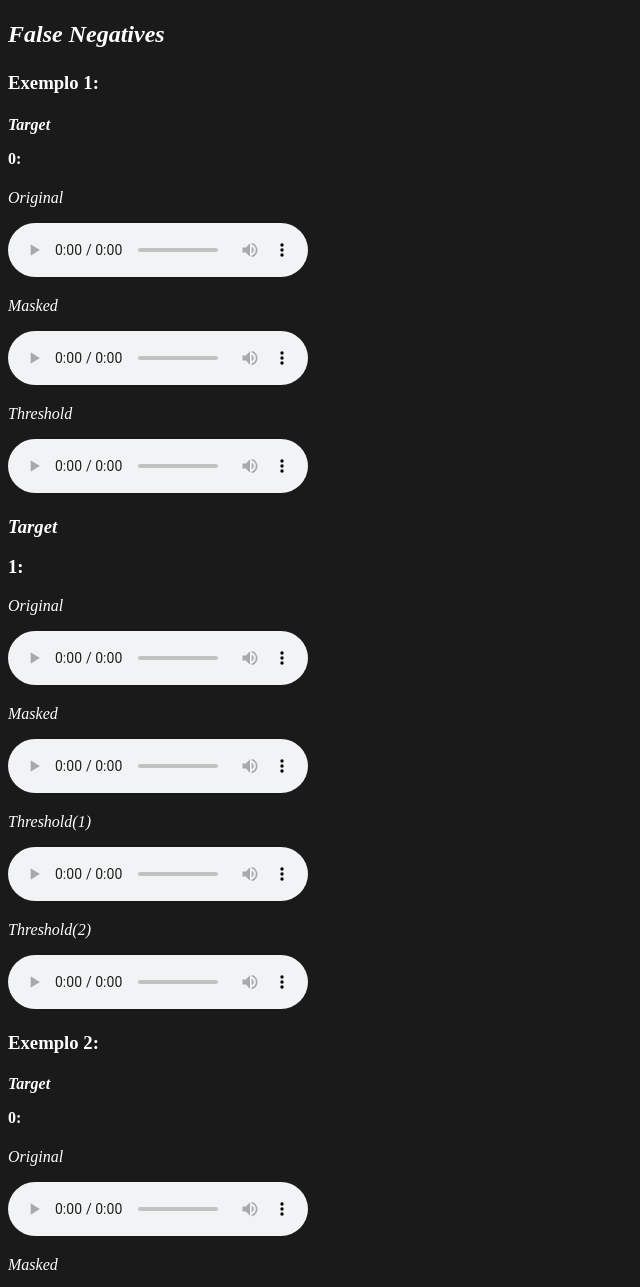
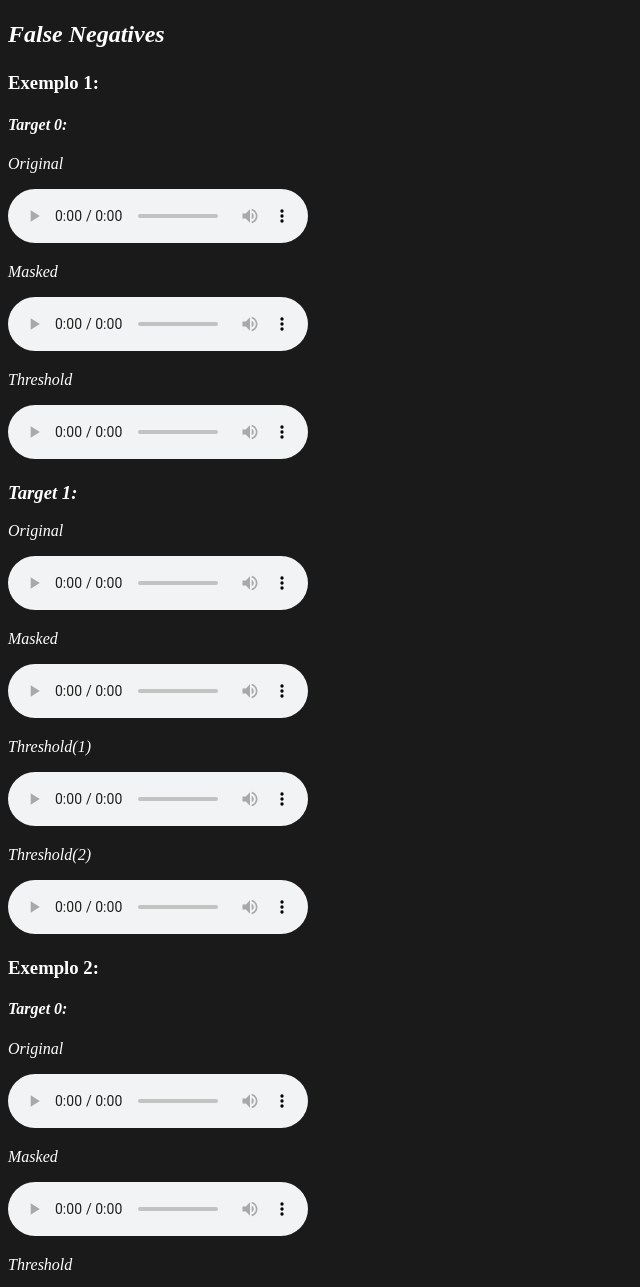
Before and after one commit to LeonorLC/LeonorLC.github.io, a plain HTML site: page index.html in a window 1280 px wide. Shown: the part 452-1739 px from the top of the page, without its empty margins (0-640 px from the left). Drawn offline with Linux system fonts and the light colour scheme.

Commit message:
Update index.html

```diff
--- a/index.html
+++ b/index.html
@@ -38,8 +38,7 @@
         <h3>Exemplo 1:</h3>
 
 
-
-        <h4><p>Target</p> 0:</h4>
+        <h4><p>Target 0:</p></h4>
 
 
         <p>Original</p>
@@ -58,7 +57,7 @@
         </audio>
 
 
-        <h3><p>Target</p> 1:</h3>
+        <h3><p>Target 1:</p></h3>
 
 
         <p>Original</p>
@@ -84,7 +83,7 @@
 
         <h3>Exemplo 2:</h3>
 
-        <h4><p>Target</p> 0:</h4>
+        <h4><p>Target 0:</p></h4>
 
         <p>Original</p>
         <audio controls>
@@ -102,7 +101,7 @@
         </audio>
 
 
-        <h4><p>Target</p> 1:</h4>
+        <h4><p>Target 1:</p></h4>
 
         <p>Original</p>
         <audio controls>
@@ -134,7 +133,7 @@
 
         <h3>Exemplo 1:</h3>
 
-        <h4><p>Target</p> 0:</h4>
+        <h4><p>Target 0:</p></h4>
 
         <p>Original</p>
         <audio controls>
@@ -152,7 +151,7 @@
         </audio>
 
 
-        <h4><p>Target</p> 1:</h4>
+        <h4><p>Target 1:</p></h4>
 
         <p>Original</p>
         <audio controls>
@@ -177,7 +176,7 @@
 
         <h3>Exemplo 2:</h3>
 
-        <h4><p>Target</p> 0:</h4>
+        <h4><p>Target 0:</p></h4>
 
         <p>Original</p>
         <audio controls>
@@ -195,7 +194,7 @@
         </audio>
 
 
-        <h4><p>Target</p> 1:</h4>
+        <h4><p>Target 1:</p></h4>
 
         <p>Original</p>
         <audio controls>
```
